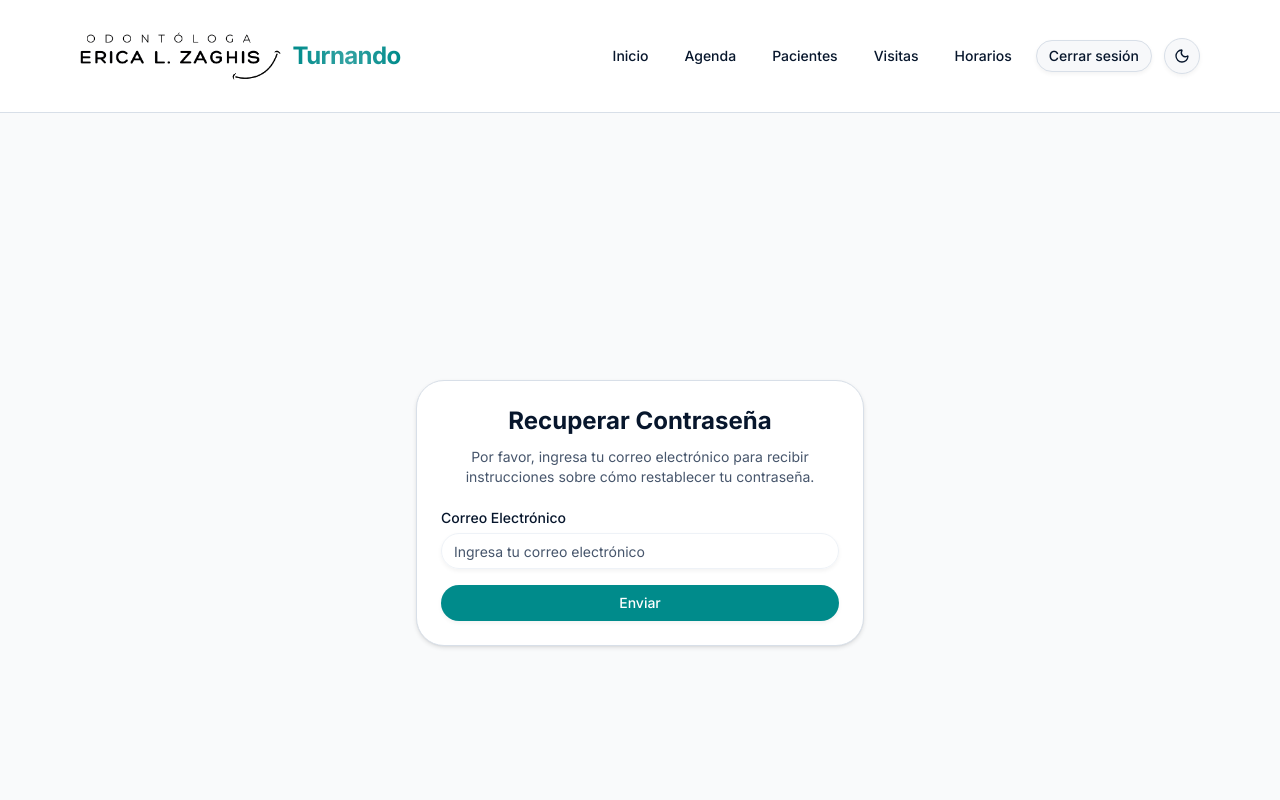
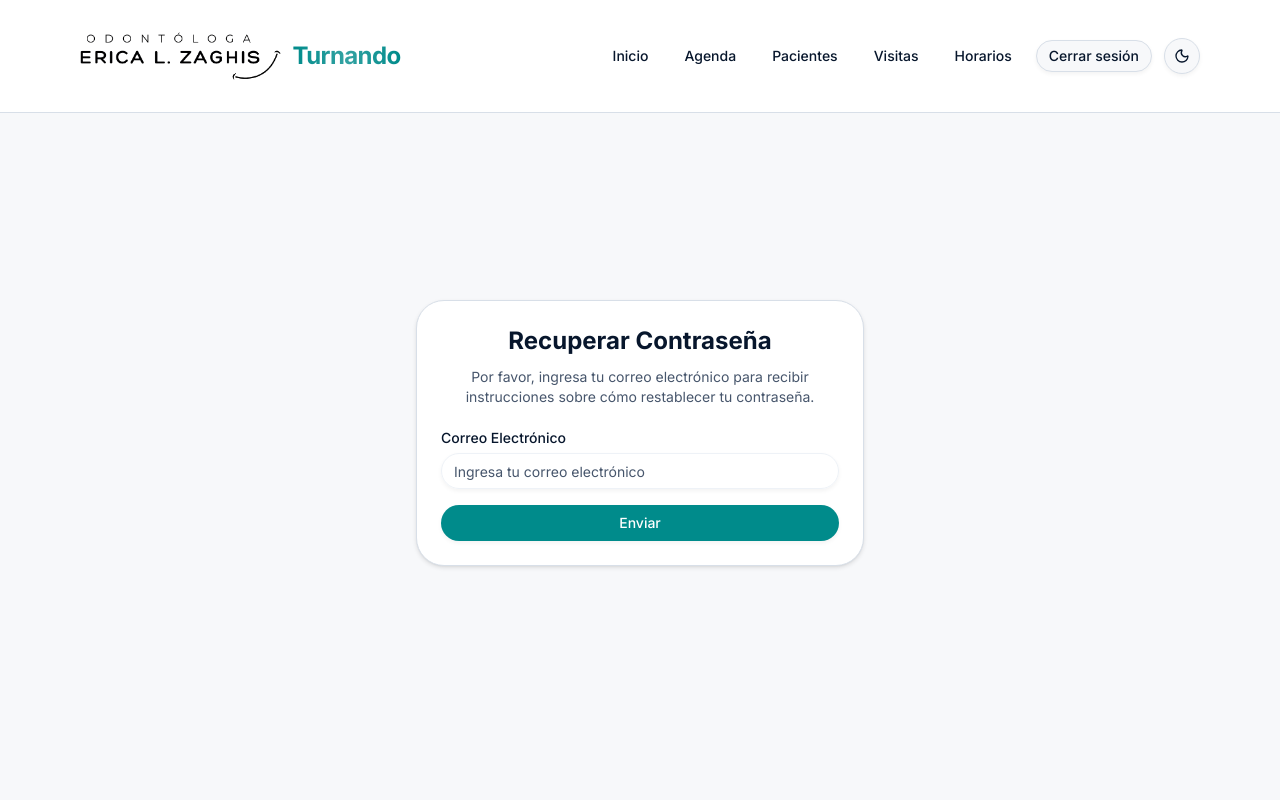
Before and after one commit to melinab1998/TPI-PROGRAMACION-IV, a React (Vite) app in the folder frontend/: page /forgot-password in a window 1280 px wide. Shown: the top 800 px of the page. Built offline with nearby package versions, Linux system fonts and the light colour scheme.

Commit message:
fix-dark-mode

```diff
--- a/frontend/src/components/ForgotPassword/ForgotPasswordForm/ForgotPasswordForm.jsx
+++ b/frontend/src/components/ForgotPassword/ForgotPasswordForm/ForgotPasswordForm.jsx
@@ -13,7 +13,7 @@ export default function ForgotPassword() {
     };
 
     return (
-        <div className="min-h-screen flex items-center justify-center bg-gray-50 py-12 px-4 sm:px-6 lg:px-8">
+        <div className="min-h-[80vh] flex items-center justify-center bg-background py-12 px-4 sm:px-6 lg:px-8">
             <Card className="w-full max-w-md">
                 <CardHeader className="space-y-1">
                     <CardTitle className="text-2xl font-bold text-center">
--- a/frontend/src/components/ForgotPassword/ResetPasswordForm/ResetPasswordForm.jsx
+++ b/frontend/src/components/ForgotPassword/ResetPasswordForm/ResetPasswordForm.jsx
@@ -21,7 +21,7 @@ export default function ResetPassword() {
     };
 
     return (
-        <div className="min-h-screen flex items-center justify-center bg-gray-50 py-12 px-4 sm:px-6 lg:px-8">
+        <div className="min-h-[80vh] flex items-center justify-center bg-background py-12 px-4 sm:px-6 lg:px-8">
             <Card className="w-full max-w-md">
                 <CardHeader className="space-y-1">
                     <CardTitle className="text-2xl font-bold text-center">
```
